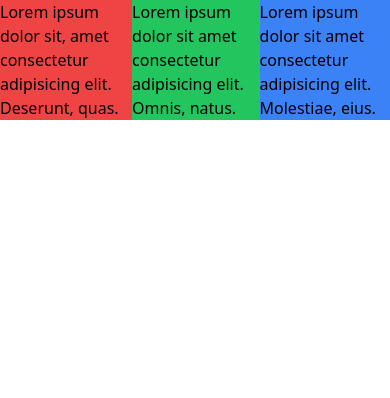
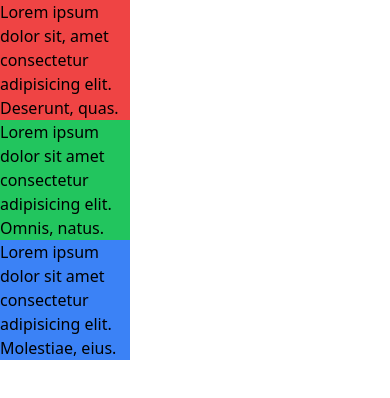
Before and after one commit to tijesus/BoxTailwind, a website: page box/index.html in a window 390 px wide. Drawn offline with nearby package versions, Linux system fonts and the light colour scheme; files that its build step writes are made by us from their sources.

Commit message:
responsive added

```diff
--- a/box/index.html
+++ b/box/index.html
@@ -8,7 +8,9 @@
     <link rel="stylesheet" href="output.css" />
   </head>
   <body>
-    <div class="flex f">
+    <div
+      class="grid grid-cols-1 sm:grid-cols-1 md:grid-cols-3 lg:grid-cols-3 w-1/3"
+    >
       <div class="bg-red-500">
         <p>
           Lorem ipsum dolor sit, amet consectetur adipisicing elit. Deserunt,
```
Also changed, not shown: dist/output.css.
